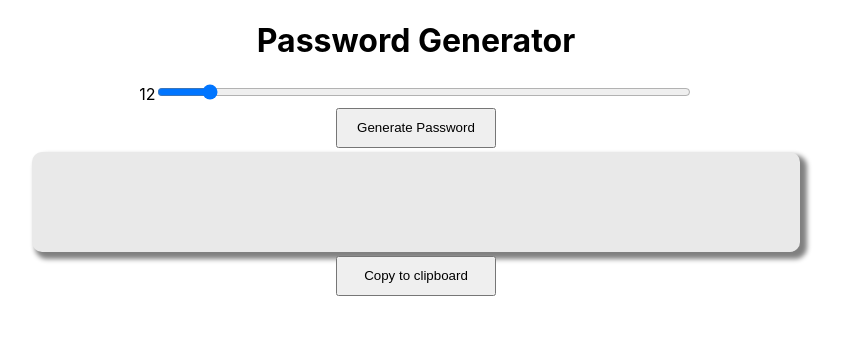
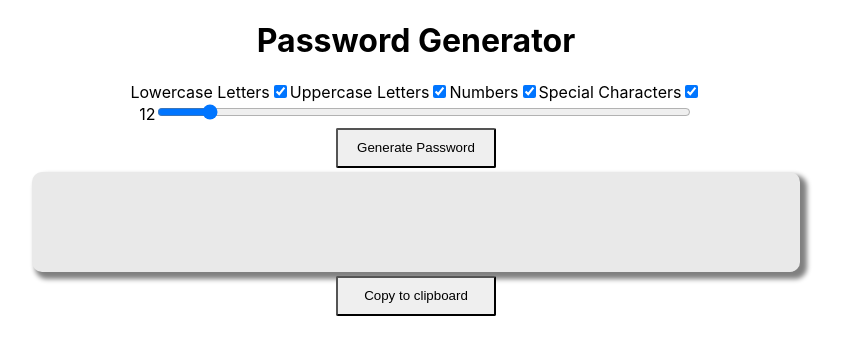
Before and after one commit to tyler-arthur/T-Tools, a React (Create React App) app in the folder t-tools/: page / in a window 1280 px wide. Shown: the top 354 px of the page, without its empty margins (224-1065 px from the left). Built offline with nearby package versions, Linux system fonts and the light colour scheme.

Commit message:
Created functional Checkboxes

```diff
--- a/t-tools/src/App.css
+++ b/t-tools/src/App.css
@@ -6,6 +6,7 @@
   min-width: 12em;
   min-height: 3em;
   margin: 4px;
+  border-radius: 2px;
 }
 
 .flex-parent-center {
--- a/t-tools/src/App.tsx
+++ b/t-tools/src/App.tsx
@@ -5,16 +5,30 @@ import Button from './components/Button';
 import { useState } from 'react';
 
 function App() {
-  const [slider, setSlider] = useState<number|string>(12);
+  const [slider, setSlider] = useState<number | string>(12);
   const [password, setPassword] = useState<string>('');
+  const [checkLower, setCheckLower] = useState<boolean>(true);
+  const [checkUpper, setCheckUpper] = useState<boolean>(true);
+  const [checkNumber, setCheckNumber] = useState<boolean>(true);
+  const [checkSpecial, setCheckSpecial] = useState<boolean>(true);
 
   const handleSliderChange = (e: React.ChangeEvent<HTMLInputElement>): void => setSlider(parseInt(e.currentTarget.value, 10));
   const handlePasswordChange = (e: React.ChangeEvent<HTMLInputElement>): void => setPassword(generatePassword(true, true, true, true, slider))
-  const copyToClipboard = () => {navigator.clipboard.writeText(password)}
+  const copyToClipboard = () => { navigator.clipboard.writeText(password) }
 
   return (
     <div className="App">
       <h1>Password Generator</h1>
+      <form className="flex-parent-center">
+        <label htmlFor="lower">Lowercase Letters</label>
+        <Input id="lower" type="checkbox" checked={checkLower} onChange={() => setCheckLower(!checkLower)} /><br/>
+        <label htmlFor="upper">Uppercase Letters</label>
+        <Input id="upper" type="checkbox" checked={checkUpper} onChange={() => setCheckUpper(!checkUpper)} /><br/>
+        <label htmlFor="number">Numbers</label>
+        <Input id="number" type="checkbox" checked={checkNumber} onChange={() => setCheckNumber(!checkNumber)}/><br/>
+        <label htmlFor="special">Special Characters</label>
+        <Input id="special" type="checkbox" checked={checkSpecial} onChange={() => setCheckSpecial(!checkSpecial)}/><br/>
+      </form>
       <Input className="input-slider" type="range" min={1} max={128} value={slider} label={`${slider}`} onChange={handleSliderChange} />
       <Button className='input-button' text='Generate Password' onclick={handlePasswordChange} />
       <div className='flex-parent-center'>
--- a/t-tools/src/components/Input.tsx
+++ b/t-tools/src/components/Input.tsx
@@ -12,12 +12,15 @@ interface props {
     max?: number;
     onChange?: any;
     onclick?: any;
+    checked?: boolean;
+    id?: string;
 }
 
-const Input: React.FC<props> = ({ value, defaultValue, label, name, placeholder, type, className, min, max, onChange, onclick }) => (
+const Input: React.FC<props> = ({ value, defaultValue, label, name, placeholder, type, className, min, max, onChange, onclick, id, checked }) => (
     <div className="form-group">
       {label && <label htmlFor="input-field">{label}</label>}
       <input
+        id={id}
         type={type}
         value={value}
         name={name}
@@ -27,6 +30,7 @@ const Input: React.FC<props> = ({ value, defaultValue, label, name, placeholder,
         placeholder={placeholder}
         onChange={onChange}
         onClick={onclick}
+        checked={checked}
       />
     </div>
   );
```
